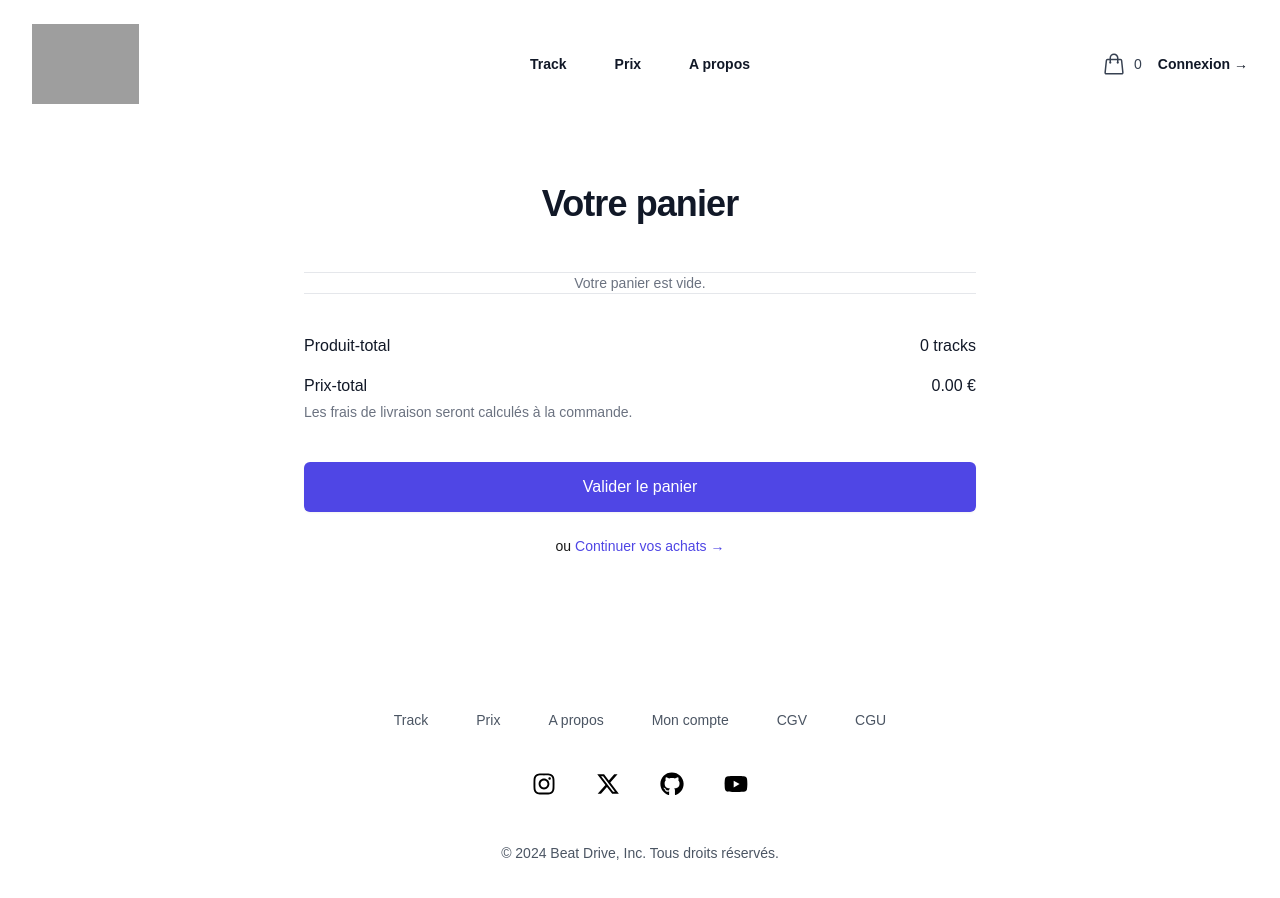
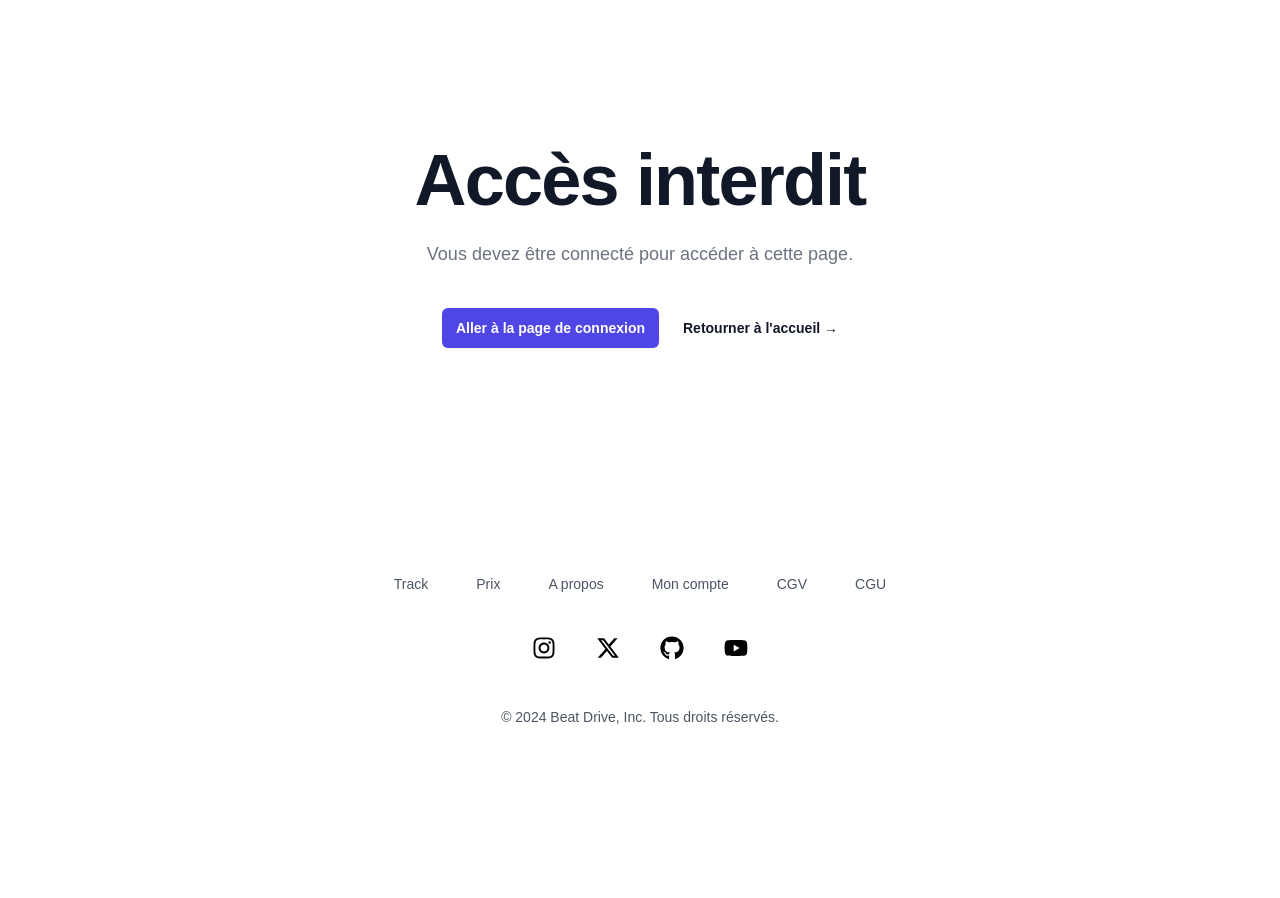
Before and after one commit to killian-doume/beatdrive_front, a Next.js app: page /panier in a window 1280 px wide. Shown: the top 898 px of the page. After the commit the page ends 825 px from the top, so only its background shows below. Built offline with nearby package versions, Linux system fonts and the light colour scheme; grey boxes are pictures that could not be loaded.

Commit message:
feat panier connexion

```diff
--- a/src/app/panier/page.tsx
+++ b/src/app/panier/page.tsx
@@ -11,9 +11,36 @@ interface CartItem {
   bpm: string;
   date: string;
 }
+interface User {
+  nom: string;
+  prenom: string;
+  email: string;
+  username: string;
+  telephone: string;
+  pseudo: string;
+  adresse_facturation: string | null;
+  adresse_livraison: string | null;
+  avatar: string | null;
+  type: string;
+  id_user: number;
+}
 
 export default function Panier() {
   const [products, setProducts] = useState<CartItem[]>([]);
+  const [isAuthorized, setIsAuthorized] = useState<boolean>(true);
+  const [user, setUser] = useState<User>({
+    nom: "",
+    prenom: "",
+    email: "",
+    username: "",
+    telephone: "",
+    pseudo: "",
+    adresse_facturation: "",
+    adresse_livraison: "",
+    avatar: null,
+    type: "",
+    id_user: 0,
+  });
 
   useEffect(() => {
     const cart = localStorage.getItem('cart');
@@ -41,6 +68,55 @@ export default function Panier() {
   const calculateTotalPrice = () => {
     return products.reduce((total, product) => total + parseFloat(product.price), 0).toFixed(2);
   };
+  useEffect(() => {
+    const storedUser = localStorage.getItem("user");
+
+    if (storedUser) {
+      const parsedUser = JSON.parse(storedUser);
+
+      setUser({
+        nom: parsedUser.nom || "",
+        prenom: parsedUser.prenom || "",
+        email: parsedUser.email || "",
+        username: parsedUser.username || "",
+        telephone: parsedUser.telephone || "",
+        pseudo: parsedUser.pseudo || "",
+        adresse_facturation: parsedUser.adresse_facturation || "",
+        adresse_livraison: parsedUser.adresse_livraison || "",
+        avatar: parsedUser.avatar || null,
+        type: parsedUser.type || "",
+        id_user: parsedUser.id_user,
+      });
+    } else {
+      console.log("Aucun utilisateur trouvé dans le localStorage");
+      setIsAuthorized(false);
+    }
+  }, []);
+  if (!isAuthorized) {
+    return (
+      <main className="grid min-h-full place-items-center bg-white px-6 py-24 sm:py-32 lg:px-8">
+        <div className="text-center">
+          <h1 className="mt-4 text-5xl font-semibold tracking-tight text-gray-900 sm:text-7xl">
+            Accès interdit
+          </h1>
+          <p className="mt-6 text-lg font-medium text-gray-500">
+            Vous devez être connecté pour accéder à cette page.
+          </p>
+          <div className="mt-10 flex items-center justify-center gap-x-6">
+            <a
+              href="/login"
+              className="rounded-md bg-indigo-600 px-3.5 py-2.5 text-sm font-semibold text-white shadow-sm hover:bg-indigo-500 focus-visible:outline focus-visible:outline-2 focus-visible:outline-offset-2 focus-visible:outline-indigo-600"
+            >
+              Aller à la page de connexion
+            </a>
+            <a href="/" className="text-sm font-semibold text-gray-900">
+              Retourner à l'accueil <span aria-hidden="true">&rarr;</span>
+            </a>
+          </div>
+        </div>
+      </main>
+    );
+  }
 
   return (
     <div className="bg-white">
```
